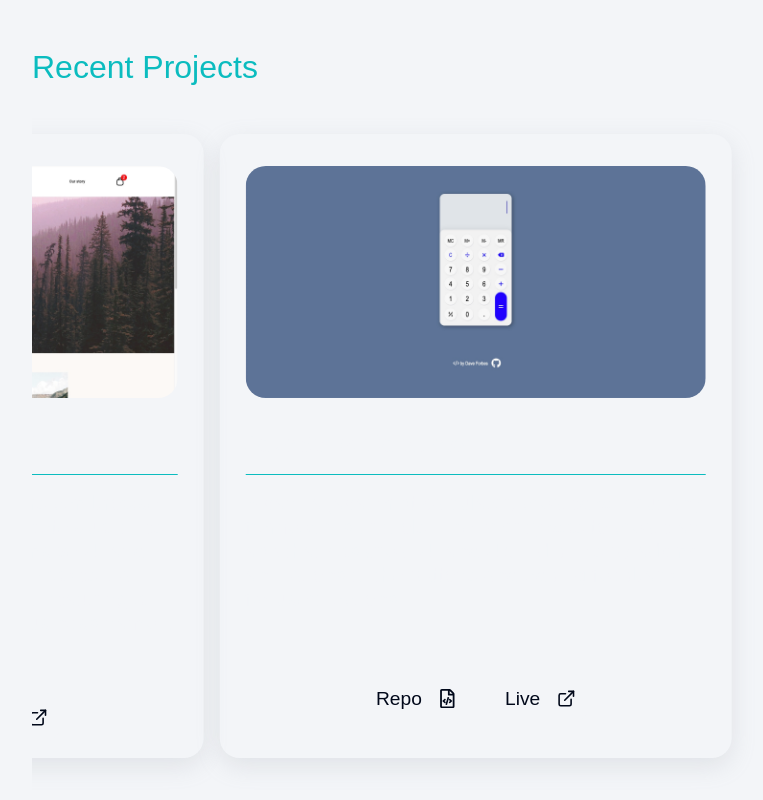
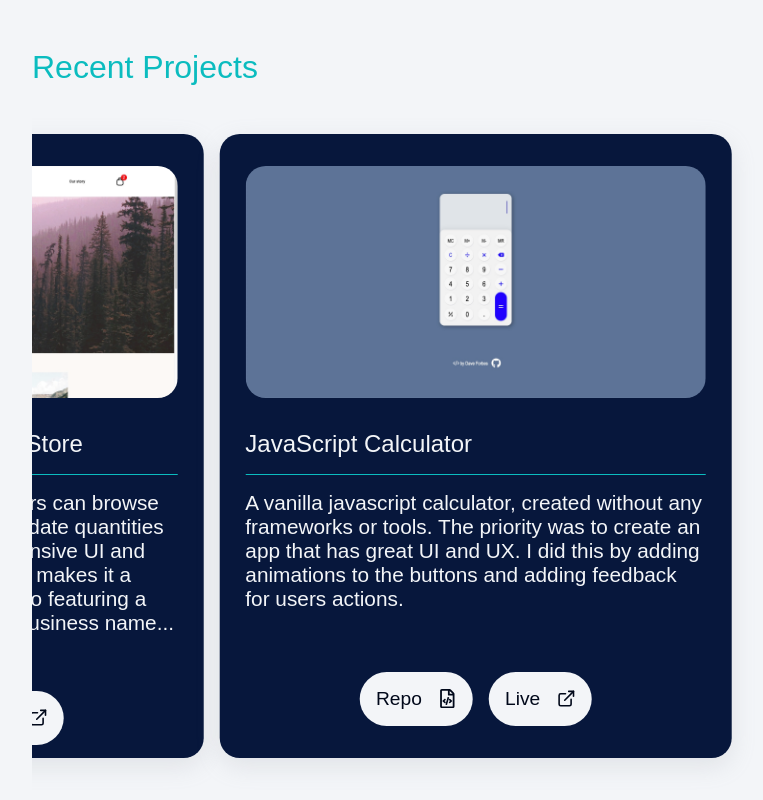
Before and after one commit to dave-forbes/personal-website-v2, a React (Vite) app: page / in a window 1280 px wide. Shown: the part 2397-3197 px from the top of the page, without its empty margins (32-795 px from the left). Built offline with nearby package versions, Linux system fonts and the light colour scheme.

Commit message:
apply cards colors

```diff
--- a/src/components/Project/Project.module.css
+++ b/src/components/Project/Project.module.css
@@ -1,8 +1,8 @@
 .project {
   width: 80vw;
   height: 70vh;
-  background-color: var(--lighter-text-color);
-  color: var(--background-color);
+  background-color: var(--card-bg-color);
+  color: var(--card-text-color);
   display: flex;
   flex-direction: column;
   justify-content: space-between;
```
